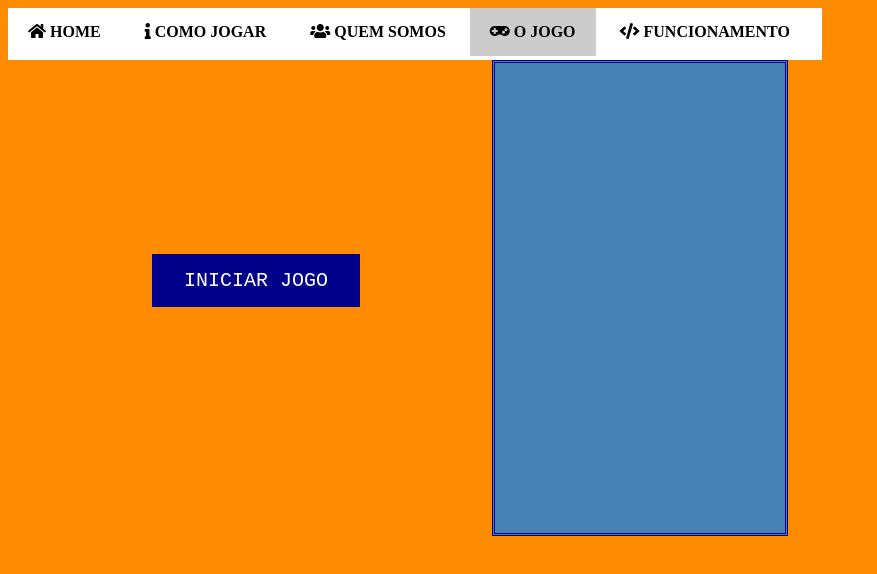
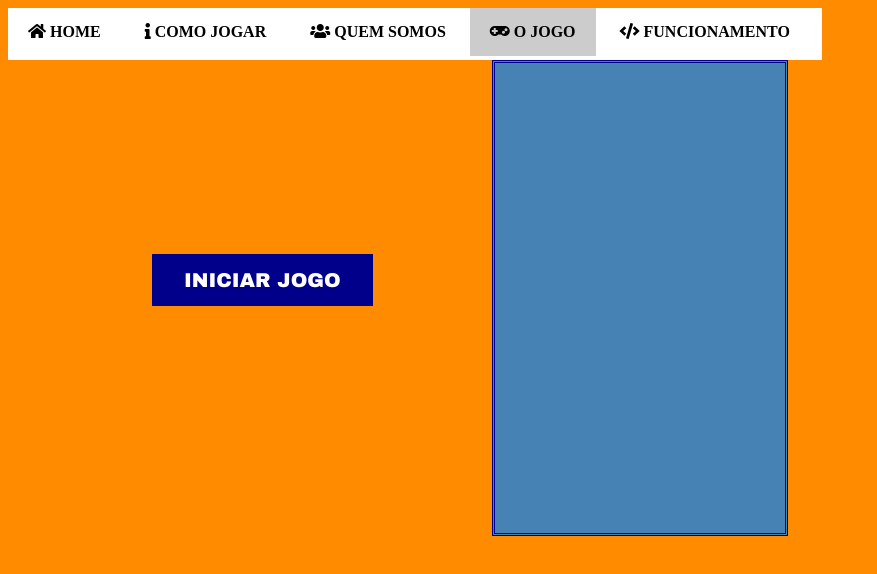
Before and after one commit to patrickm97/site_jogo, a plain HTML site: page game.html in a window 1280 px wide. Shown: the whole page, without its empty margins (0-877 px from the left). Drawn offline with Linux system fonts and the light colour scheme; files that its build step writes are made by us from their sources; files whose address does not match are found by name.

Commit message:
Update game.html

```diff
--- a/game.html
+++ b/game.html
@@ -20,7 +20,7 @@
             position: absolute;
             top: 250px;
             left: 150px;
-            font-family: "Courier New";
+            font-family: "Arial Black";
         }
     </style>
 </head>
```
